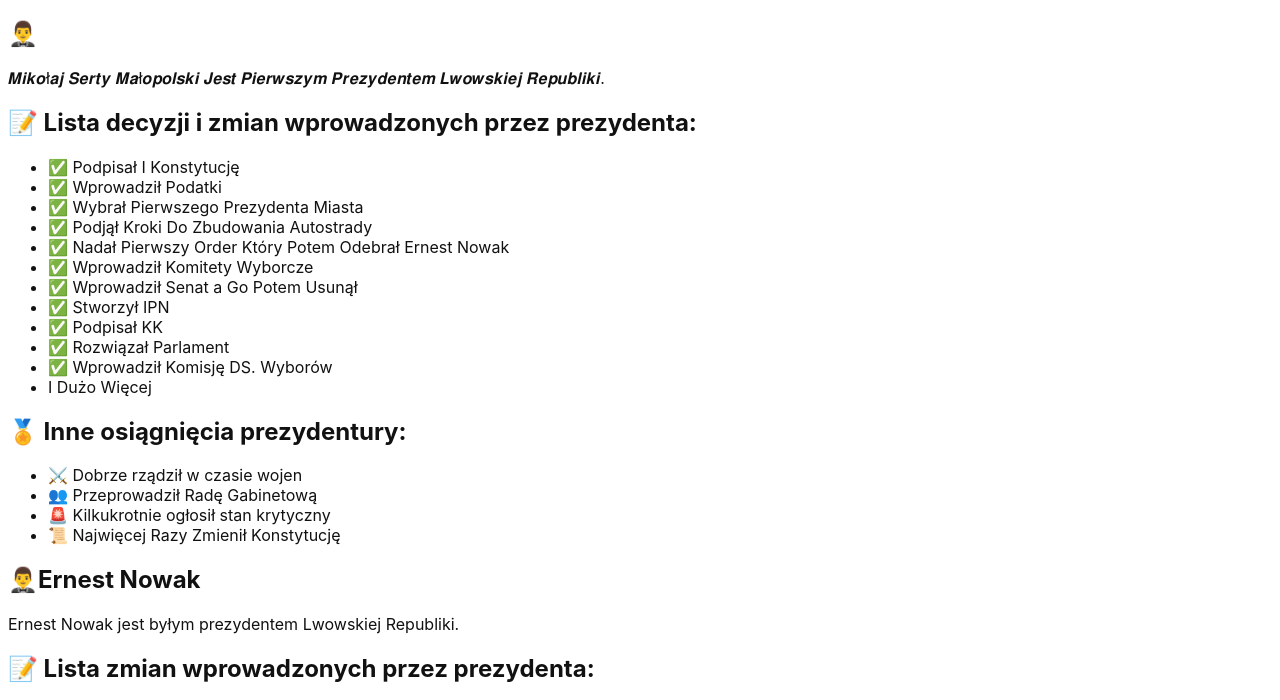
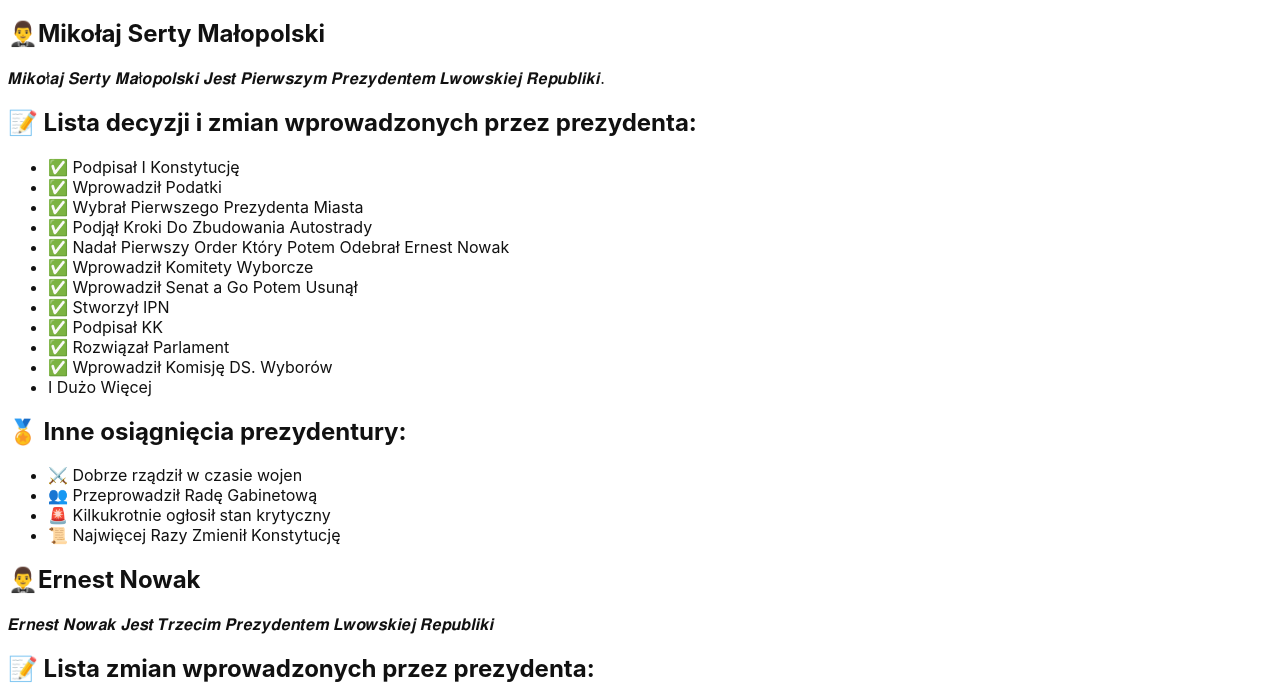
Before and after one commit to Serty200/lwowska-republika, a plain HTML site: page prezydent.html in a window 1280 px wide. Shown: the part 63-763 px from the top of the page. Drawn offline with Linux system fonts and the light colour scheme.

Commit message:
Update prezydent.html

```diff
--- a/prezydent.html
+++ b/prezydent.html
@@ -110,7 +110,7 @@
 </header>
 
 <main>
-  <h2> 🤵‍♂️</h2>
+  <h2> 🤵‍♂️Mikołaj Serty Małopolski</h2>
   <p>𝑴𝒊𝒌𝒐ł𝒂𝒋 𝑺𝒆𝒓𝒕𝒚 𝑴𝒂ł𝒐𝒑𝒐𝒍𝒔𝒌𝒊 𝑱𝒆𝒔𝒕 𝑷𝒊𝒆𝒓𝒘𝒔𝒛𝒚𝒎 𝑷𝒓𝒆𝒛𝒚𝒅𝒆𝒏𝒕𝒆𝒎 𝑳𝒘𝒐𝒘𝒔𝒌𝒊𝒆𝒋 𝑹𝒆𝒑𝒖𝒃𝒍𝒊𝒌𝒊.</p>
 
   <h2>📝 Lista decyzji i zmian wprowadzonych przez prezydenta:</h2>
@@ -140,7 +140,7 @@
 </header>
 <main>
   <h2> 🤵‍♂️Ernest Nowak</h2>
-  <p>Ernest Nowak jest byłym prezydentem Lwowskiej Republiki.</p>
+  <p>𝑬𝒓𝒏𝒆𝒔𝒕 𝑵𝒐𝒘𝒂𝒌 𝑱𝒆𝒔𝒕 𝑻𝒓𝒛𝒆𝒄𝒊𝒎 𝑷𝒓𝒆𝒛𝒚𝒅𝒆𝒏𝒕𝒆𝒎 𝑳𝒘𝒐𝒘𝒔𝒌𝒊𝒆𝒋 𝑹𝒆𝒑𝒖𝒃𝒍𝒊𝒌𝒊</p>
 
   <h2>📝 Lista zmian wprowadzonych przez prezydenta:</h2>
   <ul>
```
